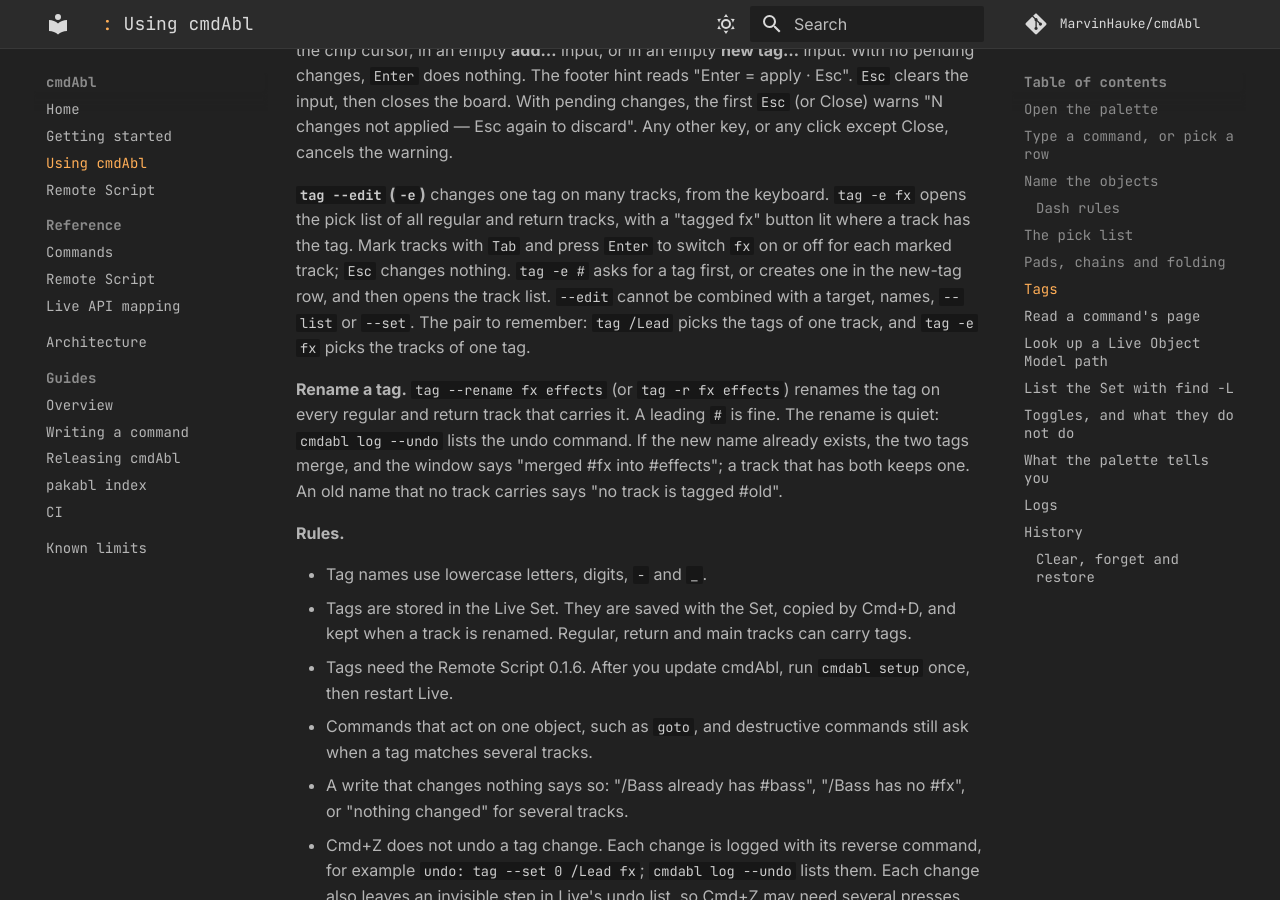
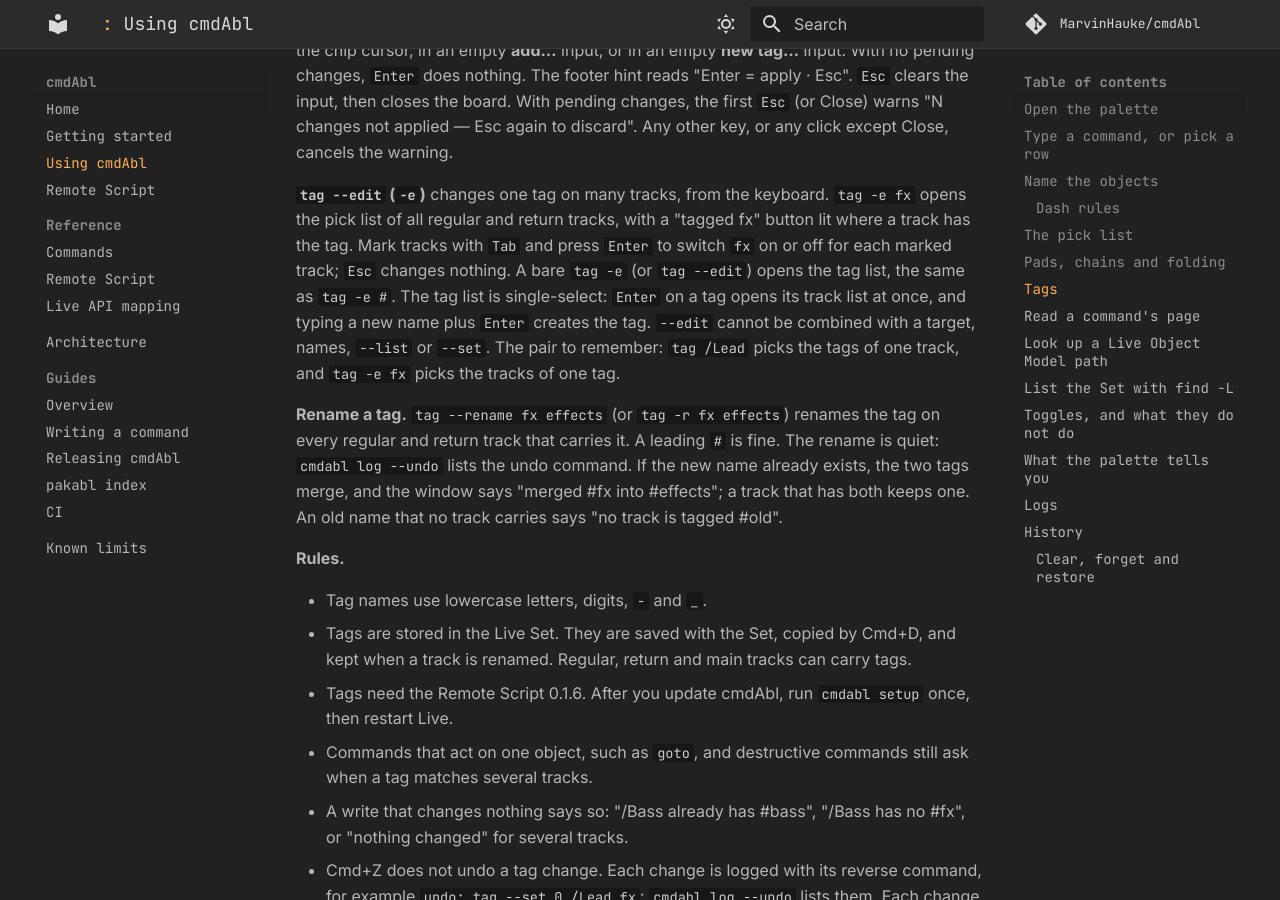
Before and after one commit to MarvinHauke/cmdAbl, an MkDocs documentation site: the page built from docs/using.md, in a window 1280 px wide and 900 px high, scrolled down 5690 px. Built offline with MkDocs 1.6.1 and Material for MkDocs 9.7.7, drawn with Linux system fonts in a browser that asks for light colours; comment, search, counter and statistics services are not loaded.

Commit message:
docs(using): bare tag -e opens the tag list
Co-Authored-By: Claude Haiku 5.5 <noreply@anthropic.com>

```diff
--- a/docs/using.md
+++ b/docs/using.md
@@ -188,8 +188,9 @@ warns "N changes not applied — Esc again to discard". Any other key, or any cl
 
 **`tag --edit` (`-e`)** changes one tag on many tracks, from the keyboard. `tag -e fx` opens the pick list of all
 regular and return tracks, with a "tagged fx" button lit where a track has the tag. Mark tracks with `Tab` and press
-`Enter` to switch `fx` on or off for each marked track; `Esc` changes nothing. `tag -e #` asks for a tag first, or creates one
-in the new-tag row, and then opens the track list. `--edit` cannot be combined with a target, names, `--list` or
+`Enter` to switch `fx` on or off for each marked track; `Esc` changes nothing. A bare `tag -e` (or `tag --edit`)
+opens the tag list, the same as `tag -e #`. The tag list is single-select: `Enter` on a tag opens its track list at
+once, and typing a new name plus `Enter` creates the tag. `--edit` cannot be combined with a target, names, `--list` or
 `--set`. The pair to remember: `tag /Lead` picks the tags of one track, and `tag -e fx` picks the tracks of one tag.
 
 **Rename a tag.** `tag --rename fx effects` (or `tag -r fx effects`) renames the tag on every regular and return
```
